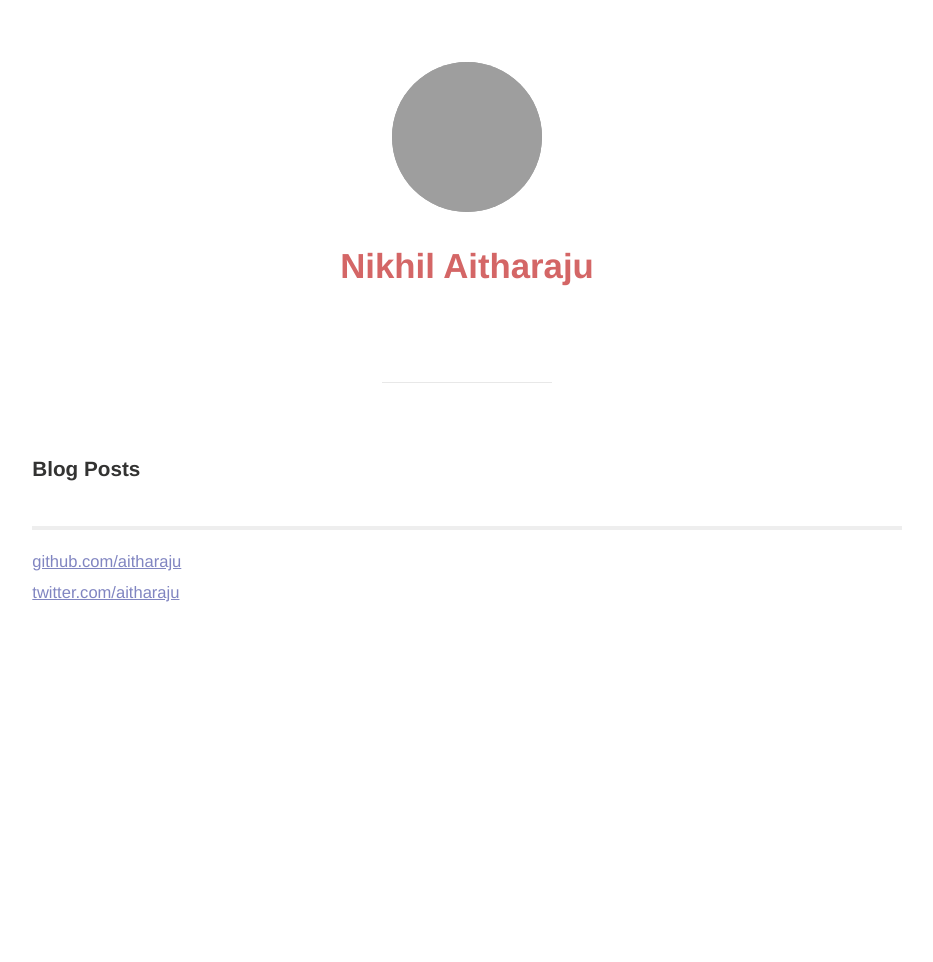
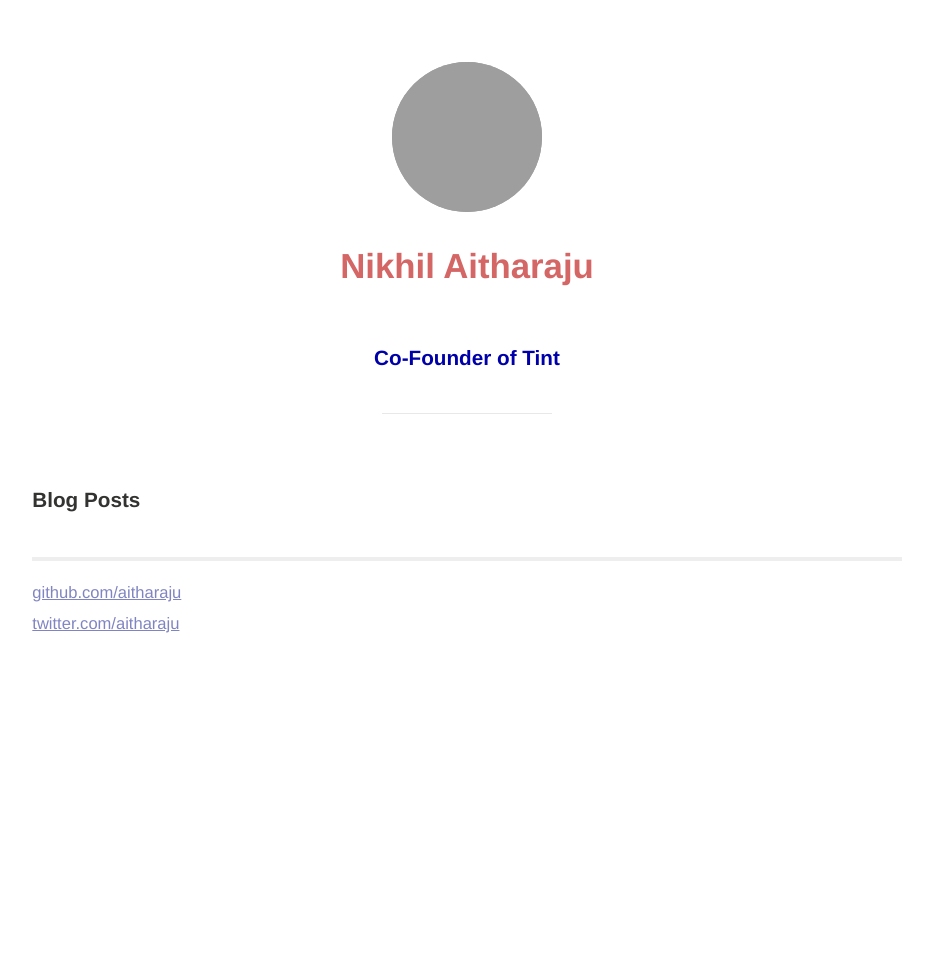
Before and after one commit to aitharaju/aitharaju.github.io, a Jekyll site: the page built from index.html, in a window 1280 px wide. Shown: the whole page, without its empty margins (173-1106 px from the left). Built offline with Jekyll 4.4.1, drawn with Linux system fonts in a browser that asks for light colours; Markdown is read by kramdown in place of the engine named in the settings; grey boxes are pictures that could not be loaded.

Commit message:
description css

```diff
--- a/_config.yml
+++ b/_config.yml
@@ -2,3 +2,4 @@ name: Nikhil Aitharaju
 markdown: redcarpet
 pygments: true
 permalink: /:title
+desc: Co-Founder of Tint
--- a/_layouts/default.html
+++ b/_layouts/default.html
@@ -20,7 +20,7 @@
           <div class="header">
             <a href=''><img alt="Damir4" class="circular" src="https://fbcdn-profile-a.akamaihd.net/hprofile-ak-frc3/c45.45.566.566/s160x160/1185907_10151824884920428_2067043889_n.jpg"></a><br/><br/>
             <h1 class="title"><a href="/">{{ site.name }}</a></h1>
-            <h2 class="description">{{ site.description }}</h2>
+            <h2 class="description"><a>{{ site.desc }}</a></h2>
             <div class="seperator"></div>
           </div>
           <div class="content-posts">
--- a/index.html
+++ b/index.html
@@ -1,7 +1,7 @@
 ---
 layout: default
 title: Nikhil Aitharaju
-description: Co-Founder / Lead Hacker of Tint
+desc: Co-Founder
 ---
 
 <div id="home">
```
